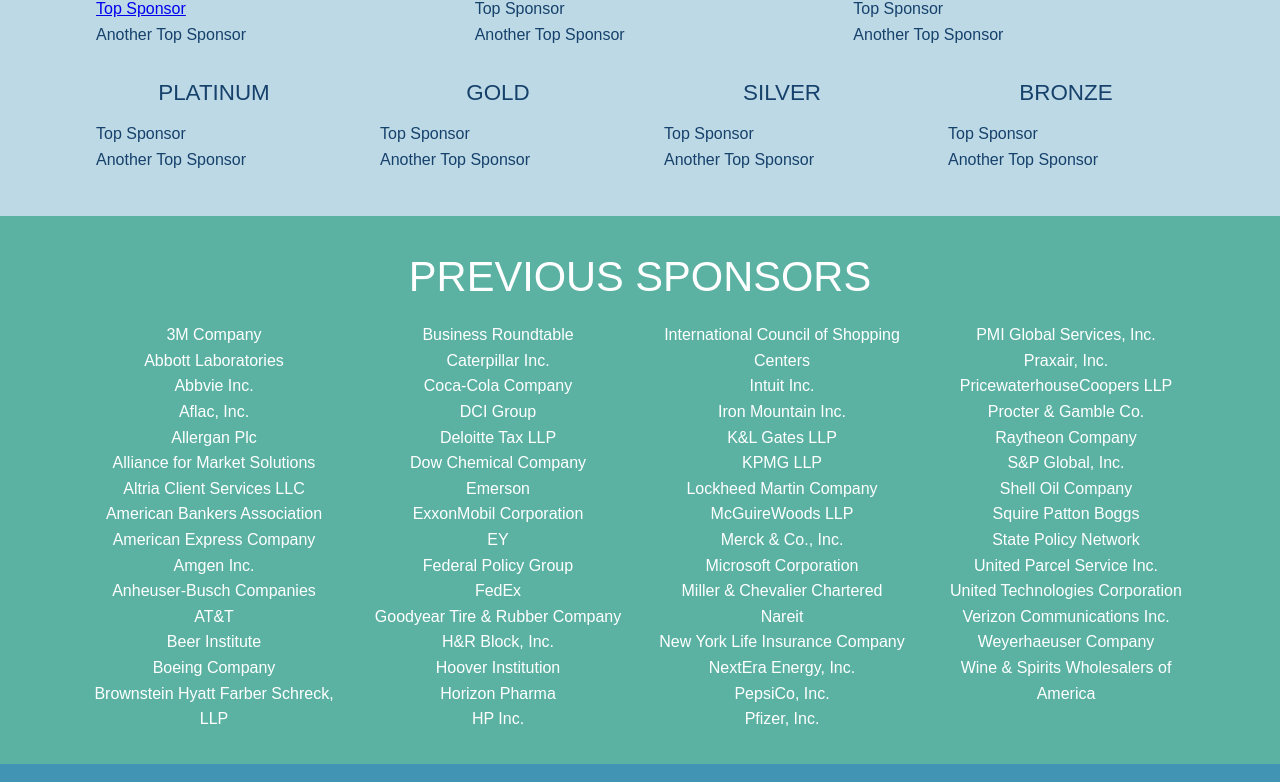
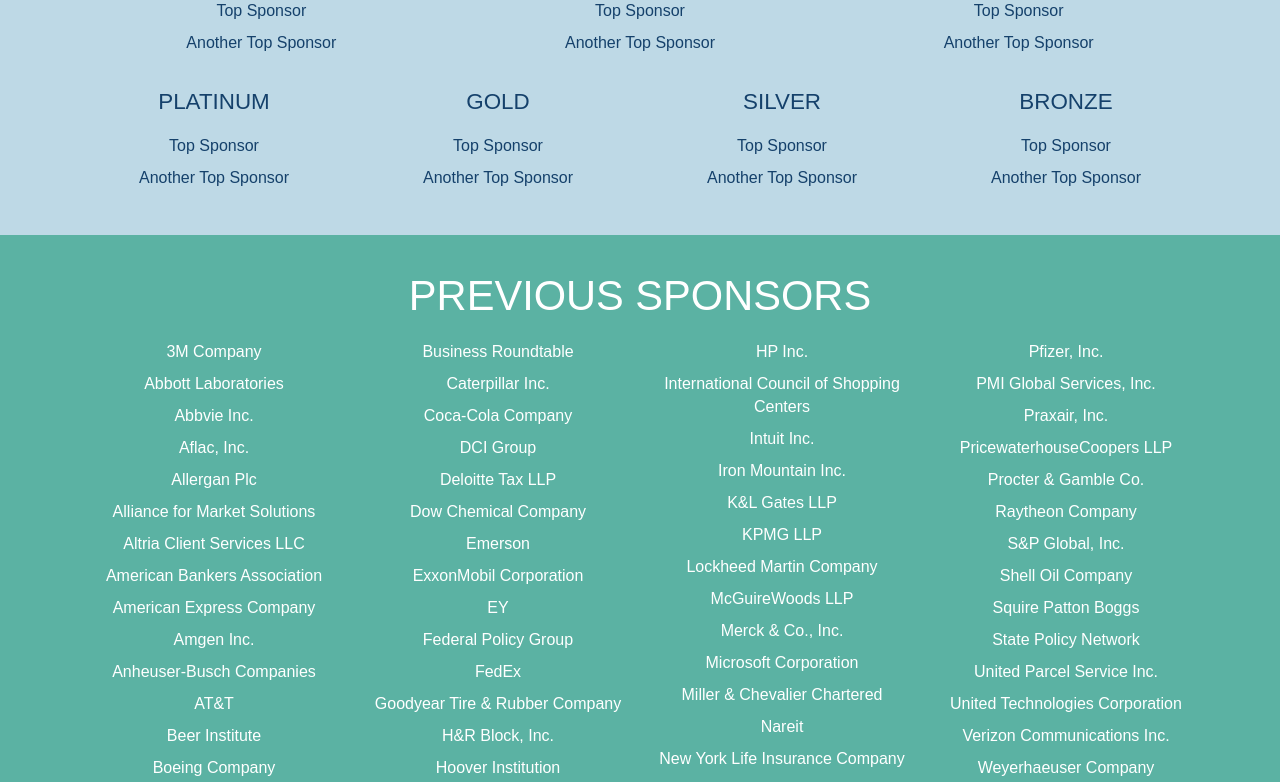
Before and after one commit to TaxFoundation/taxprom-2018, a React (Create React App) app: page / in a window 1280 px wide. Shown: the part 3636-4418 px from the top of the page. Built offline with nearby package versions, Linux system fonts and the light colour scheme; a web font is replaced by a local one.

Commit message:
Tweak sponsor list styles

```diff
--- a/src/sections/PreviousSponsors.js
+++ b/src/sections/PreviousSponsors.js
@@ -5,8 +5,12 @@
 import { slugify } from '../utilities/formatters';
 
 const PreviousSponsorList = styled.ul`
-  line-height: 1.6;
+  line-height: 1.4;
   text-align: center;
+
+  li {
+    margin-bottom: 0.6rem;
+  }
 
   @media (min-width: 520px) and (max-width: 819px) {
     column-count: 2;
--- a/src/sections/Sponsors.js
+++ b/src/sections/Sponsors.js
@@ -2,7 +2,6 @@
 import styled from 'styled-components';
 import BackgroundColorContainer from '../components/BackgroundColorContainer';
 import SectionContainer from '../components/SectionContainer';
-import Table from '../components/Table';
 
 const SponsorsContainer = styled.div`
   display: grid;
@@ -34,7 +33,17 @@
 
 const SponsorsList = styled.ul`
   display: grid;
-  grid-gap: 0.6rem;
+  grid-gap: 0.8rem;
+
+  li {
+    line-height: 1.2;
+    text-align: center;
+
+    a {
+      color: ${props => props.theme.primary};
+      text-decoration: none;
+    }
+  }
 `;
 
 const Sponsors = props => (
```
